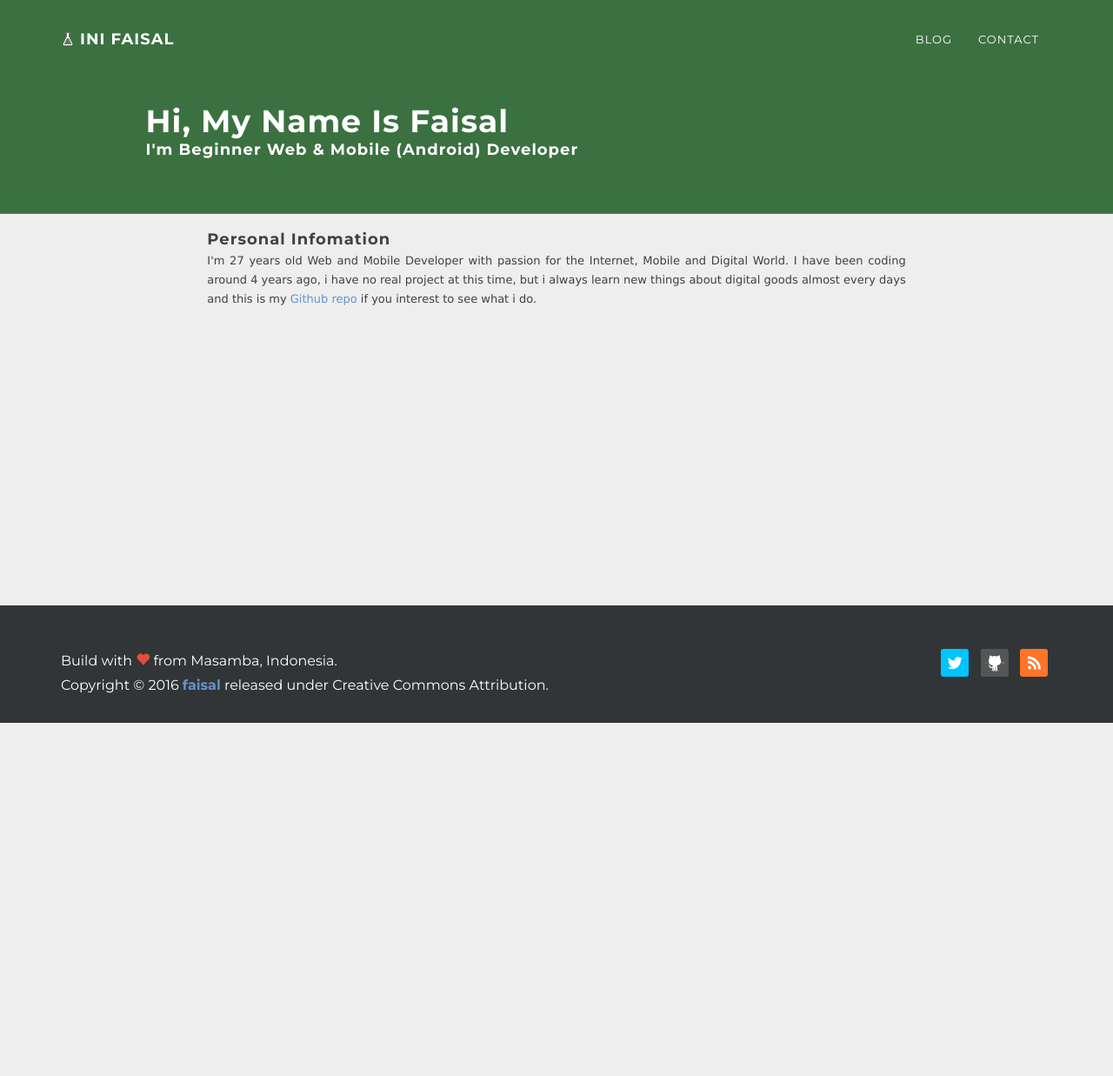
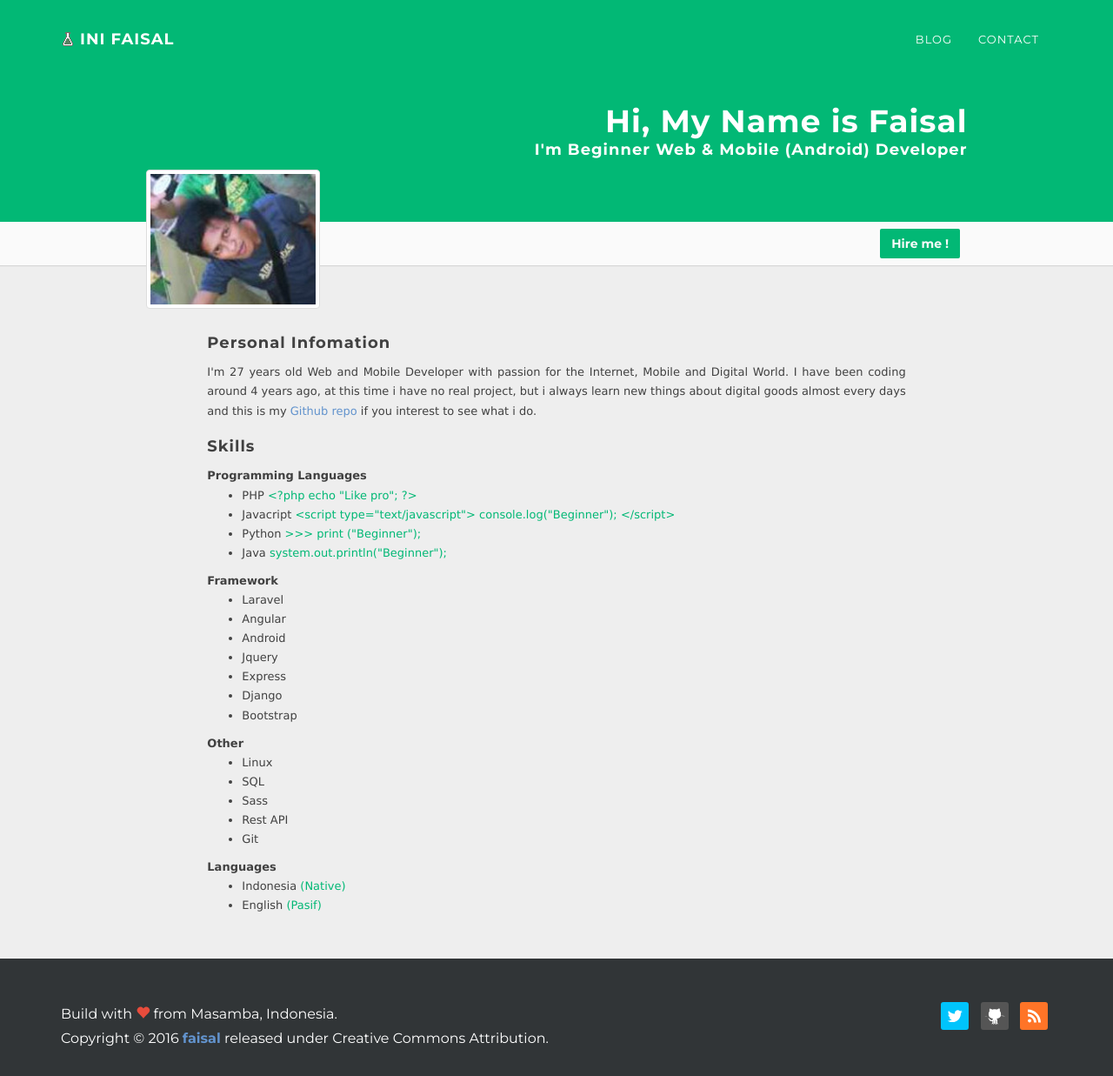
Before and after one commit to inifaisal/inifaisal.github.io, a Jekyll site: the page built from resume.html, in a window 1280 px wide and 1237 px high. Shown: the whole window at 87% size. Built offline with Jekyll 4.4.1, drawn with Linux system fonts in a browser that asks for light colours; nearby versions of some CDN libraries.

Commit message:
modify resume layout

```diff
--- a/_config.yml
+++ b/_config.yml
@@ -97,7 +97,7 @@ email: "inifaisal.id@gmail.com"
 social:
 
   - title: "twitter"
-    url: "https://twitter.com/"
+    url: "https://twitter.com/faisal_ini"
   - title: "github"
     url: "https://github.com/inifaisal"
   - title: "rss"
--- a/_layouts/resume.html
+++ b/_layouts/resume.html
@@ -1,7 +1,6 @@
 <!DOCTYPE html>
 <html lang="{{ site.lang }}">
 {% include head.html %}
-
 <body id="page-top" data-spy="scroll" data-target=".navbar-fixed-top"  data-offset="151">
   {% include navigation.html %}
   <header class="header-bg page-resume">
@@ -10,18 +9,63 @@
         <div class="col-md-10 col-md-offset-1 col-xs-10 col-xs-offset-1">
           <h1>Hi, My Name is Faisal</h1>
           <h4>I'm Beginner Web &amp; Mobile (Android) Developer</h4>
+          <div class="avatar">
+            <img src="/img/avatar.jpg" class="img-thumbnail">
+          </div>
         </div>
       </div>
     </section>
   </header>
+  <div class="hireme-line">
+    <section class="container">
+      <div class="row">
+        <div class="col-md-10 col-md-offset-1 col-xs-10 col-xs-offset-1">
+        <a href="https://twitter.com/faisal_ini" class="btn">Hire me &#33;</a>
+       </div>
+     </div>
+   </section>
+
+ </div>
  <section id="page" class="container content-section text-justify">
   <div class="row">
     <div class="col-md-10 col-md-offset-1 col-xs-10 col-xs-offset-1">
       <div class="resume">
         <h2>Personal Infomation</h2>
         <p>
-            I'm {{ site.time | date: "%Y" | minus: 1989 }} years old Web and Mobile Developer with passion for the Internet, Mobile and Digital World. I have been coding around {{ site.time | date: "%Y" | minus: 2012 }} years ago, i have no real project at this time, but i always learn new things about digital goods almost every days and this is my <a href="http://github.com/inifaisal">Github repo</a> if you interest to see what i do.
+          I'm {{ site.time | date: "%Y" | minus: 1989 }} years old Web and Mobile Developer with passion for the Internet, Mobile and Digital World. I have been coding around {{ site.time | date: "%Y" | minus: 2012 }} years ago, at this time i have no real project, but i always learn new things about digital goods almost every days and this is my <a href="http://github.com/inifaisal">Github repo</a> if you interest to see what i do.
         </p>
+        <h2>Skills</h2>
+        <strong>Programming Languages</strong>
+        <ul>
+          <li>PHP <span class="level">&lt;?php echo "Like pro"; ?&gt;</span></li>
+          <li>Javacript <span class="level">&lt;script type="text/javascript"&gt; console.log("Beginner"); &lt;/script&gt;</span></li>
+          <li>Python <span class="level">&gt;&gt;&gt; print ("Beginner");</span></li>
+          <li>Java <span class="level">system.out.println("Beginner");</span></li>
+        </ul>
+        <strong>Framework</strong>
+        <ul>
+          <li>Laravel</li>
+          <li>Angular</li>
+          <li>Android</li>
+          <li>Jquery</li>
+          <li>Express</li>
+          <li>Django</li>
+          <li>Bootstrap</li>
+        </ul>
+        <strong>Other</strong>
+        <ul>
+          <li>Linux</li>
+          <li>SQL</li>
+          <li>Sass</li>
+          <li>Rest API</li>
+          <li>Git</li>
+        </ul>
+
+        <strong>Languages</strong>
+        <ul>
+          <li>Indonesia <span class="level">(Native)</span></li>
+          <li>English <span class="level">(Pasif)</span></li>
+        </ul>
       </div>
     </div>
   </section>
--- a/_sass/_variables.scss
+++ b/_sass/_variables.scss
@@ -33,4 +33,4 @@ $page-categories: #56918A;
 $page-tags: #976277;
 $page-index: #597697;
 $page-error: #313537;
-$page-resume: #3B7140;
+$page-resume: #02B875;
--- a/css/style.scss
+++ b/css/style.scss
@@ -224,8 +224,12 @@ hr{
         border-bottom:  1px solid lighten($page-error, 10%);
     }
      &.page-resume {
+        text-align: right;
         background: $page-resume;
-        border-bottom:  1px solid lighten($page-resume, 10%);
+        h1, h4 {
+          text-transform: none;
+        }
+
     }
 }
 
@@ -355,11 +359,16 @@ hr{
     }
 
     .resume  {
-        min-height: 60%;
 
+        margin-top: 50px;
+        margin-bottom: 50px;
         h2 {
             text-transform: capitalize;
             font-size: 18px;
+            padding: 10px 0;
+        }
+        .level {
+            color: $page-resume;
         }
 
     }
@@ -370,6 +379,41 @@ hr{
       display: inline !important;
     }
 }
+
+
+.avatar {
+    position: relative;
+    float:left;
+    padding: 10px 0;
+    margin-bottom: -170px;
+    img{
+        width: 200px;
+    }
+    @media(max-width: 769px){
+        margin-bottom: -110px;
+        img {
+            width: 130px;
+        }
+    }
+}
+.hireme-line {
+    height:50px;
+    width: 100%;
+    background: #fafafa;
+    box-shadow: 0 1px 1px rgba(0, 0, 0, 0.1);
+    .btn {
+        margin: 0.6em;
+        float: right;
+        border-radius: 2px;
+        font-weight: 600;
+        color: #fafafa;
+        background: $page-resume;
+        &:hover {
+            opacity: 0.7;
+        }
+    }
+}
+
 .pagination {
     display: block;
     color: $font-color;
@@ -395,6 +439,7 @@ display: block;
   }
 }
 }
+
 #pagination {
   overflow: hidden;
   &-prev {
@@ -519,26 +564,6 @@ footer {
     }
 }
 
-::-moz-selection {
-    text-shadow: none;
-    background: #fcfcfc;
-    background: rgba($light, 0.2);
-}
-
-::selection {
-    text-shadow: none;
-    background: #fcfcfc;
-    background: rgba($light, 0.2);
-}
-
-img::selection {
-    background: transparent;
-}
-
-img::-moz-selection {
-    background: transparent;
-}
-
 body {
     -webkit-tap-highlight-color: rgba($light, 0.2);
 }
```
Also changed, not shown: README.md, img/avatar.jpg (added). Lines whose indentation alone changed are shown as unchanged.
